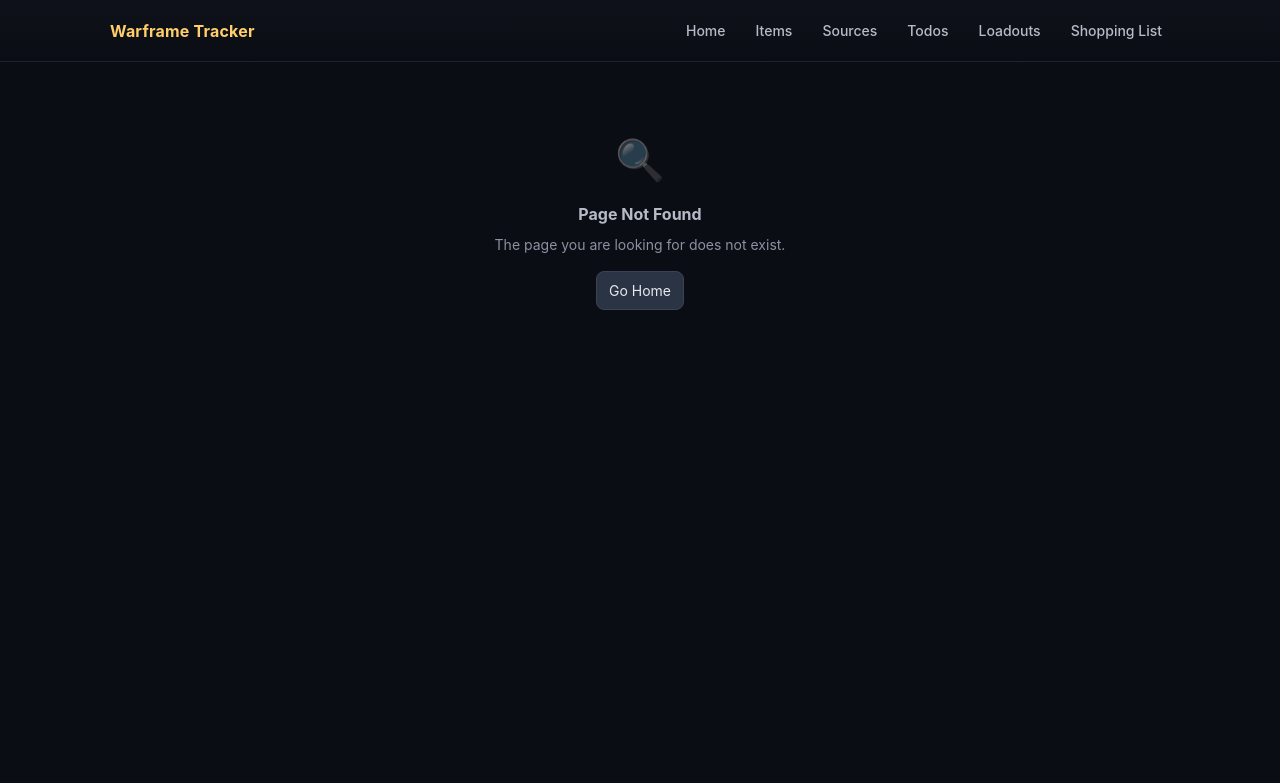
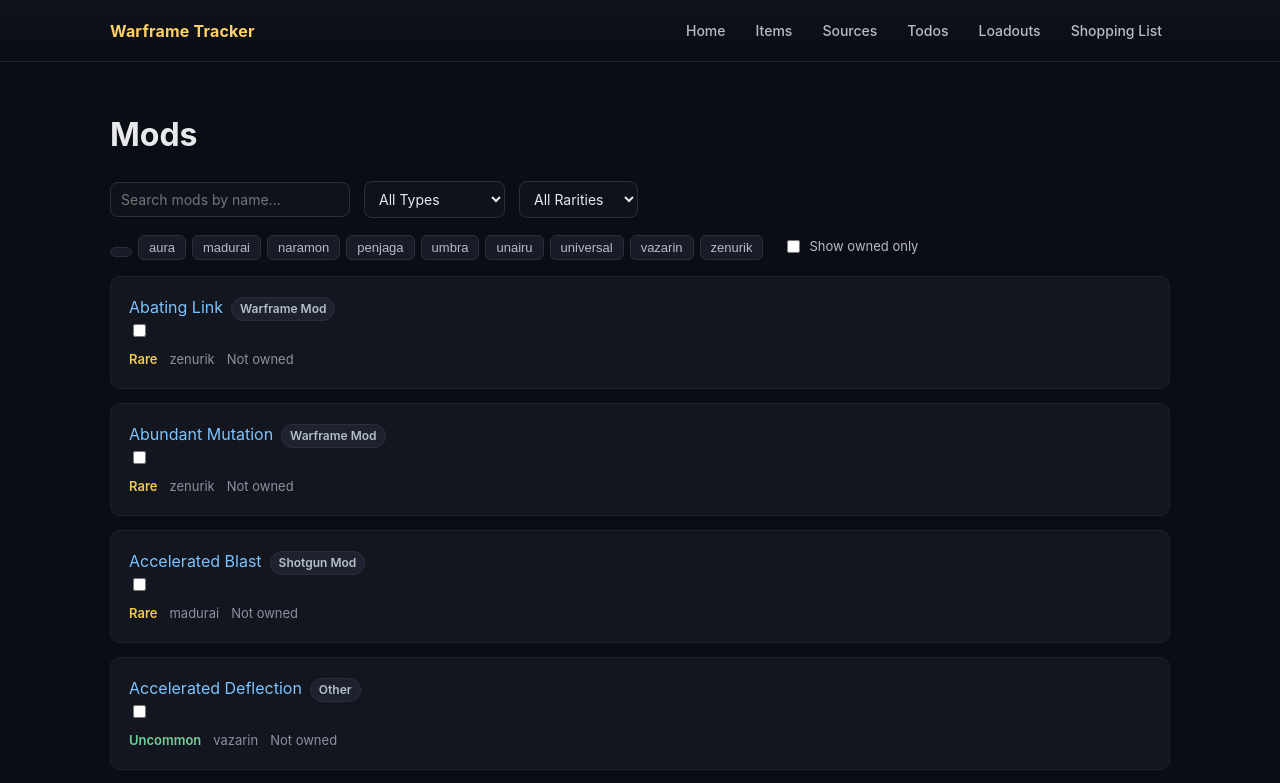
Before and after one commit to NamalD/warframe-todo-tracker, a Next.js app: page /mods in a window 1280 px wide. Before the commit this address had no page. Shown: the top 783 px of the page. Built offline with nearby package versions, Linux system fonts and the light colour scheme.

Commit message:
feat: add /mods page with search, filters, and owned toggles

```diff
--- /dev/null
+++ b/app/mods/page.jsx
@@ -0,0 +1,174 @@
+'use client';
+import React, { useEffect, useState, useMemo } from 'react';
+import Link from 'next/link';
+import modRepo from '../../src/data/mod-store.js';
+
+const RARITIES = ['Common', 'Uncommon', 'Rare', 'Legendary'];
+const RARITY_COLORS = {
+  Common: '#9aa0ad', Uncommon: '#6fcf97', Rare: '#f2c94c', Legendary: '#eb5757',
+};
+
+function ModCard({ mod }) {
+  const [owned, setOwned] = useState(mod.owned);
+  useEffect(() => { setOwned(mod.owned); }, [mod.owned]);
+  const toggleOwned = async (e) => {
+    e.stopPropagation(); e.preventDefault();
+    const newOwned = !owned;
+    setOwned(newOwned);
+    await modRepo.setModOwned(mod.id, newOwned);
+  };
+  const rankText = owned ? `R${mod.rank}/${mod.fusion_limit}` : 'Not owned';
+  const rarityColor = RARITY_COLORS[mod.rarity] || '#9aa0ad';
+  return (
+    <div className="card" data-testid={`mod-card-${mod.id}`}>
+      <div className="list-header">
+        <div>
+          <Link href={`/mods/${mod.id}`} className="link-title">{mod.name}</Link>
+          <span className="badge" style={{ marginLeft: 8 }}>{mod.mod_type}</span>
+        </div>
+        <div className="muted">
+          <label style={{ display:'inline-flex', alignItems:'center', gap:6, cursor:'pointer' }}>
+            <input type="checkbox" checked={owned} onChange={toggleOwned}
+              data-testid={`mod-owned-checkbox-${mod.id}`}
+              onClick={(e) => e.stopPropagation()} style={{ cursor:'pointer' }} />
+          </label>
+        </div>
+      </div>
+      <div style={{ display:'flex', gap:12, alignItems:'center', marginTop:8, flexWrap:'wrap' }}>
+        <span className="muted" style={{ color:rarityColor, fontWeight:600 }}>{mod.rarity}</span>
+        <span className="muted">{mod.polarity}</span>
+        <span className="muted">{rankText}</span>
+      </div>
+    </div>
+  );
+}
+
+function ModsPage() {
+  const [mods, setMods] = useState([]);
+  const [loading, setLoading] = useState(true);
+  const [error, setError] = useState(null);
+  const [searchText, setSearchText] = useState('');
+  const [selectedType, setSelectedType] = useState('');
+  const [selectedRarity, setSelectedRarity] = useState('');
+  const [selectedPolarities, setSelectedPolarities] = useState([]);
+  const [showOwnedOnly, setShowOwnedOnly] = useState(false);
+
+  useEffect(() => {
+    modRepo.getMods()
+      .then((data) => { setMods(data); setLoading(false); })
+      .catch((err) => { console.error('Failed to load mods:', err); setError(true); setLoading(false); });
+  }, []);
+
+  const distinctTypes = useMemo(() => Array.from(new Set(mods.map(m => m.mod_type))).sort(), [mods]);
+  const distinctPolarities = useMemo(() => Array.from(new Set(mods.map(m => m.polarity))).sort(), [mods]);
+
+  const togglePolarity = (pol) => {
+    setSelectedPolarities(prev => prev.includes(pol) ? prev.filter(p => p !== pol) : [...prev, pol]);
+  };
+
+  let filtered = mods;
+  if (searchText.trim()) { const q = searchText.toLowerCase(); filtered = filtered.filter(m => m.name.toLowerCase().includes(q)); }
+  if (selectedType) { filtered = filtered.filter(m => m.mod_type === selectedType); }
+  if (selectedRarity) { filtered = filtered.filter(m => m.rarity === selectedRarity); }
+  if (selectedPolarities.length > 0) { filtered = filtered.filter(m => selectedPolarities.includes(m.polarity)); }
+  if (showOwnedOnly) {
+    if (mods.length > 0 && mods.every(m => m.owned)) {
+      filtered = [];
+    } else {
+      filtered = filtered.filter(m => m.owned);
+    }
+  }
+
+  if (loading) {
+    return (
+      <div data-testid="mods-page"><h1>Mods</h1>
+        <div data-testid="mod-loading">
+          <div className="skeleton" style={{ height:28, width:320, margin:'0 0 14px' }} />
+          {[1,2,3].map(i => (
+            <div className="skeleton-card" key={i}>
+              <div className="skeleton-line wide" /><div className="skeleton-line medium" /><div className="skeleton-line narrow" />
+            </div>
+          ))}
+        </div>
+      </div>
+    );
+  }
+
+  if (error) {
+    return (
+      <div data-testid="mods-page"><h1>Mods</h1>
+        <div className="empty-state"><div className="empty-icon">\u26a0</div>
+          <h3>Failed to load mod data</h3><p>Failed to load mod data. Please refresh the page.</p>
+        </div>
+      </div>
+    );
+  }
+
+  if (filtered.length === 0) {
+    return (
+      <div data-testid="mods-page"><h1>Mods</h1>
+        <div className="filters">
+          <input type="text" placeholder="Search mods by name..." value={searchText}
+            onChange={e => setSearchText(e.target.value)} className="search-input" data-testid="mod-search-input" />
+          <select value={selectedType} onChange={e => setSelectedType(e.target.value)} data-testid="mod-type-filter">
+            <option value="">All Types</option>
+            {distinctTypes.map(t => <option key={t} value={t}>{t}</option>)}
+          </select>
+          <select value={selectedRarity} onChange={e => setSelectedRarity(e.target.value)} data-testid="mod-rarity-filter">
+            <option value="">All Rarities</option>
+            {RARITIES.map(r => <option key={r} value={r}>{r}</option>)}
+          </select>
+        </div>
+        <div className="filters">
+          <div data-testid="mod-polarity-filter">
+            {distinctPolarities.map(pol => (
+              <button key={pol} data-testid={`polarity-btn-${pol}`} onClick={() => togglePolarity(pol)}
+                style={{ padding:'4px 10px', borderRadius:6, border: selectedPolarities.includes(pol) ? '1px solid #7cc4ff' : '1px solid #2a2f3f', background: selectedPolarities.includes(pol) ? '#1a2540' : '#181c26', color: selectedPolarities.includes(pol) ? '#7cc4ff' : '#b6bcc7', cursor:'pointer', fontSize:13, fontWeight:500, marginRight:6 }}>{pol}</button>
+            ))}
+          </div>
+          <label style={{ fontSize:13, color:'#b6bcc7', display:'inline-flex', alignItems:'center', gap:6 }}>
+            <input type="checkbox" checked={showOwnedOnly} onChange={e => setShowOwnedOnly(e.target.checked)} data-testid="mod-owned-filter" /> Show owned only
+          </label>
+        </div>
+        <div data-testid="mod-empty" className="empty-state">
+          {showOwnedOnly && mods.length > 0 && mods.every(m => m.owned) ? (
+            <><div className="empty-icon">\\U0001f389</div><h3>You've collected every mod!</h3><p>Nice collection, Tenno.</p></>
+          ) : (
+            <><div className="empty-icon">\\U0001f50d</div><h3>No results</h3><p>No mods match this filter. Try adjusting your search or filter criteria.</p></>
+          )}
+        </div>
+      </div>
+    );
+  }
+
+  return (
+    <div data-testid="mods-page"><h1>Mods</h1>
+      <div className="filters">
+        <input type="text" placeholder="Search mods by name..." value={searchText}
+          onChange={e => setSearchText(e.target.value)} className="search-input" data-testid="mod-search-input" />
+        <select value={selectedType} onChange={e => setSelectedType(e.target.value)} data-testid="mod-type-filter">
+          <option value="">All Types</option>
+          {distinctTypes.map(t => <option key={t} value={t}>{t}</option>)}
+        </select>
+        <select value={selectedRarity} onChange={e => setSelectedRarity(e.target.value)} data-testid="mod-rarity-filter">
+          <option value="">All Rarities</option>
+          {RARITIES.map(r => <option key={r} value={r}>{r}</option>)}
+        </select>
+      </div>
+      <div className="filters">
+        <div data-testid="mod-polarity-filter">
+          {distinctPolarities.map(pol => (
+            <button key={pol} data-testid={`polarity-btn-${pol}`} onClick={() => togglePolarity(pol)}
+              style={{ padding:'4px 10px', borderRadius:6, border: selectedPolarities.includes(pol) ? '1px solid #7cc4ff' : '1px solid #2a2f3f', background: selectedPolarities.includes(pol) ? '#1a2540' : '#181c26', color: selectedPolarities.includes(pol) ? '#7cc4ff' : '#b6bcc7', cursor:'pointer', fontSize:13, fontWeight:500, marginRight:6 }}>{pol}</button>
+          ))}
+        </div>
+        <label style={{ fontSize:13, color:'#b6bcc7', display:'inline-flex', alignItems:'center', gap:6 }}>
+          <input type="checkbox" checked={showOwnedOnly} onChange={e => setShowOwnedOnly(e.target.checked)} data-testid="mod-owned-filter" /> Show owned only
+        </label>
+      </div>
+      <div className="list">{filtered.map(mod => <ModCard key={mod.id} mod={mod} />)}</div>
+    </div>
+  );
+}
+
+export default ModsPage;
```
Also changed, not shown: 1 other file (tests, documents, lock files or other folders).
